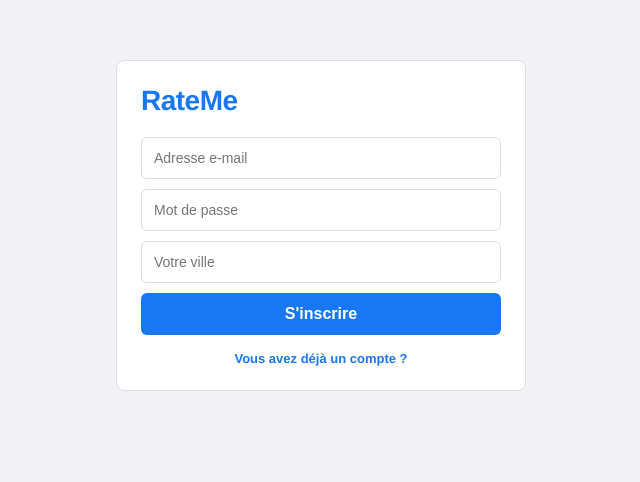
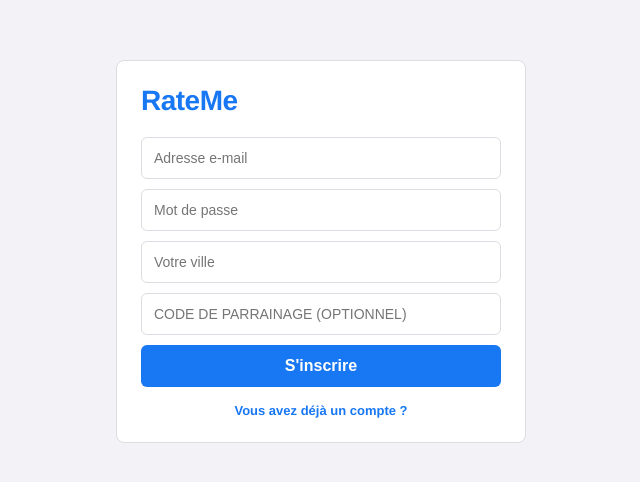
Before and after one commit to michelbomo03-cyber/rateme2, a Next.js app: page / in a window 1280 px wide. Both pictures are taken after a click on the element "Créer un nouveau compte". Shown: the top 482 px of the page, without its empty margins (319-959 px from the left). Built offline with nearby package versions, Linux system fonts and the light colour scheme.

Commit message:
ajout authform parrainage

```diff
--- a/components/AuthForm.js
+++ b/components/AuthForm.js
@@ -1,14 +1,27 @@
 'use client'
-import { useState } from 'react'
+import { useState, useEffect } from 'react'
 import { supabase } from '../lib/supabaseClient'
 
 export default function AuthForm({ onLogin }) {
   const [email, setEmail] = useState('')
   const [password, setPassword] = useState('')
   const [city, setCity] = useState('')
-  const [mode, setMode] = useState('login')
+  const [referralCode, setReferralCode] = useState('')
+  const [mode, setMode] = useState('login') // login | signup
   const [error, setError] = useState('')
   const [loading, setLoading] = useState(false)
+
+  // Pré-remplit le code de parrainage si présent dans l'URL (?ref=CODE)
+  useEffect(() => {
+    if (typeof window !== 'undefined') {
+      const params = new URLSearchParams(window.location.search)
+      const ref = params.get('ref')
+      if (ref) {
+        setReferralCode(ref.toUpperCase())
+        setMode('signup')
+      }
+    }
+  }, [])
 
   async function handleSubmit(e) {
     e.preventDefault()
@@ -18,8 +31,21 @@ export default function AuthForm({ onLogin }) {
     if (mode === 'signup') {
       const { data, error } = await supabase.auth.signUp({ email, password })
       if (error) { setError(error.message); setLoading(false); return }
-      if (data.user && city) {
-        await supabase.from('profiles').update({ city }).eq('id', data.user.id)
+      // met à jour la ville et le parrain du profil (créé automatiquement par trigger)
+      if (data.user) {
+        const updates = {}
+        if (city) updates.city = city
+        if (referralCode) {
+          const { data: referrer } = await supabase
+            .from('profiles')
+            .select('id')
+            .eq('referral_code', referralCode.toUpperCase().trim())
+            .single()
+          if (referrer) updates.referred_by = referrer.id
+        }
+        if (Object.keys(updates).length > 0) {
+          await supabase.from('profiles').update(updates).eq('id', data.user.id)
+        }
       }
     } else {
       const { error } = await supabase.auth.signInWithPassword({ email, password })
@@ -52,6 +78,13 @@ export default function AuthForm({ onLogin }) {
             style={{ width: '100%', padding: 12, marginBottom: 10, borderRadius: 6, border: '1px solid #DADDE1', boxSizing: 'border-box', fontSize: 14 }}
           />
         )}
+        {mode === 'signup' && (
+          <input
+            type="text" placeholder="Code de parrainage (optionnel)" value={referralCode}
+            onChange={e => setReferralCode(e.target.value.toUpperCase())}
+            style={{ width: '100%', padding: 12, marginBottom: 10, borderRadius: 6, border: '1px solid #DADDE1', boxSizing: 'border-box', fontSize: 14, textTransform: 'uppercase' }}
+          />
+        )}
         {error && <div style={{ color: '#E41E1E', fontSize: 13, marginBottom: 10 }}>{error}</div>}
         <button type="submit" disabled={loading}
           style={{ width: '100%', padding: 12, borderRadius: 6, border: 'none', background: '#1877F2', color: '#fff', fontWeight: 700, fontSize: 16, cursor: 'pointer' }}>
```
